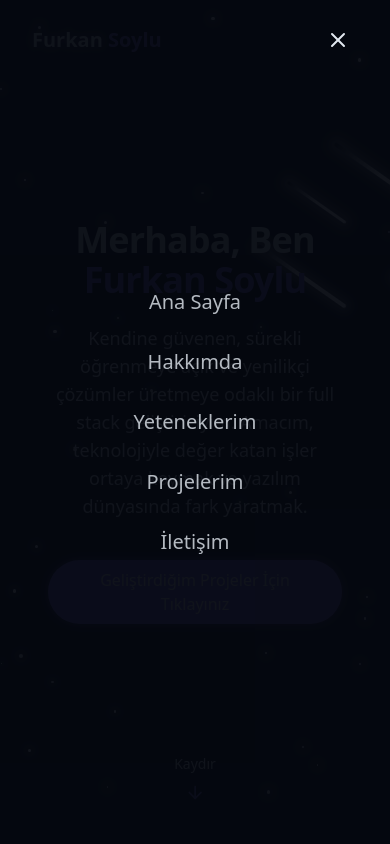
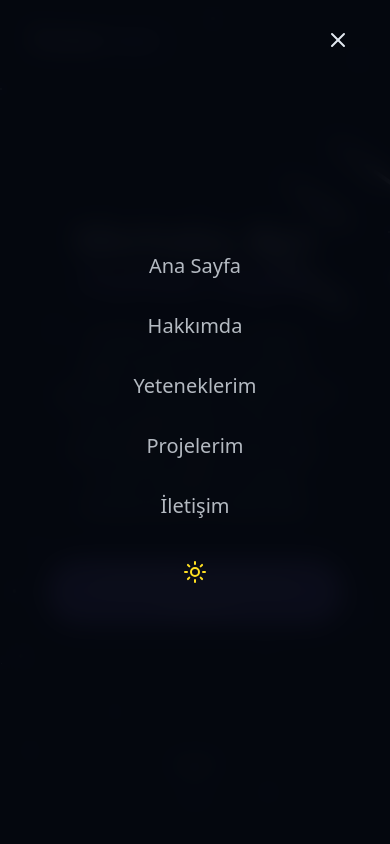
Before and after one commit to furknsyl/furkansoylu, a React (Vite) app: page / in a window 390 px wide. Both pictures are taken after a click on the button "Open Menu". Shown: the top 844 px of the page. Built offline with nearby package versions, Linux system fonts and the light colour scheme.

Commit message:
Theme icon fixed

```diff
--- a/src/components/Navbar.jsx
+++ b/src/components/Navbar.jsx
@@ -1,6 +1,7 @@
 import { cn } from "@/lib/utils";
 import { Menu, X } from "lucide-react";
 import { useEffect, useState } from "react";
+import { ThemeToggle } from "./ThemeToggle";
 
 const navItems = [
   { name: "Ana Sayfa", href: "#hero" },
@@ -16,12 +17,13 @@ export const Navbar = () => {
 
   useEffect(() => {
     const handleScroll = () => {
-      setIsScrolled(window.screenY > 10);
+      setIsScrolled(window.scrollY > 10);
     };
 
     window.addEventListener("scroll", handleScroll);
     return () => window.removeEventListener("scroll", handleScroll);
   }, []);
+
   return (
     <nav
       className={cn(
@@ -35,12 +37,11 @@ export const Navbar = () => {
           href="#hero"
         >
           <span className="relative z-10">
-            <span className="text-glow text-foreground"> Furkan </span>{" "}
-            Soylu
+            <span className="text-glow text-foreground">Furkan</span> Soylu
           </span>
         </a>
 
-        {/* desktop nav */}
+        {/* Desktop nav */}
         <div className="hidden md:flex space-x-8">
           {navItems.map((item, key) => (
             <a
@@ -53,26 +54,26 @@ export const Navbar = () => {
           ))}
         </div>
 
-        {/* mobile nav */}
-
+        {/* Mobile nav toggle */}
         <button
           onClick={() => setIsMenuOpen((prev) => !prev)}
           className="md:hidden p-2 text-foreground z-50"
           aria-label={isMenuOpen ? "Close Menu" : "Open Menu"}
         >
-          {isMenuOpen ? <X size={24} /> : <Menu size={24} />}{" "}
+          {isMenuOpen ? <X size={24} /> : <Menu size={24} />}
         </button>
 
+        {/* Mobile menu */}
         <div
           className={cn(
-            "fixed inset-0 bg-background/95 backdroup-blur-md z-40 flex flex-col items-center justify-center",
+            "fixed inset-0 bg-background/95 backdrop-blur-md z-40 flex flex-col items-center justify-center",
             "transition-all duration-300 md:hidden",
             isMenuOpen
               ? "opacity-100 pointer-events-auto"
               : "opacity-0 pointer-events-none"
           )}
         >
-          <div className="flex flex-col space-y-8 text-xl">
+          <div className="flex flex-col space-y-8 text-xl items-center">
             {navItems.map((item, key) => (
               <a
                 key={key}
@@ -83,6 +84,9 @@ export const Navbar = () => {
                 {item.name}
               </a>
             ))}
+
+            {/* Mobile Theme Toggle */}
+            <ThemeToggle />
           </div>
         </div>
       </div>
--- a/src/components/ThemeToggle.jsx
+++ b/src/components/ThemeToggle.jsx
@@ -2,7 +2,7 @@ import { Moon, Sun } from "lucide-react";
 import { useEffect, useState } from "react";
 import { cn } from "@/lib/utils";
 
-export const ThemeToggle = () => {
+export const ThemeToggle = ({ className }) => {
   const [isDarkMode, setIsDarkMode] = useState(false);
 
   useEffect(() => {
@@ -11,13 +11,11 @@ export const ThemeToggle = () => {
       setIsDarkMode(false);
       document.documentElement.classList.remove("dark");
     } else {
-      // Varsayılan olarak dark tema uygula
       localStorage.setItem("theme", "dark");
       setIsDarkMode(true);
       document.documentElement.classList.add("dark");
     }
   }, []);
-
 
   const toggleTheme = () => {
     if (isDarkMode) {
@@ -35,10 +33,9 @@ export const ThemeToggle = () => {
     <button
       onClick={toggleTheme}
       className={cn(
-        "fixed max-sm:hidden top-5 right-5 z-50 p-2 rounded-full transition-colors duration-300",
-        "focus:outlin-hidden"
+        "p-2 rounded-full transition-colors duration-300 focus:outline-none",
+        className
       )}
-
     >
       {isDarkMode ? (
         <Sun className="h-6 w-6 text-yellow-300" />
--- a/src/pages/Home.jsx
+++ b/src/pages/Home.jsx
@@ -12,7 +12,7 @@ export const Home = () => {
     return (
         <div className="min-h-screen bg-background text-foreground overflow-x-hidden">
             {/* Theme Toggle */}
-            <ThemeToggle />
+            <ThemeToggle className="fixed max-md:hidden top-5 right-5 z-50" />
             {/* Background Effects */}
             <StarBackground />
 
```
